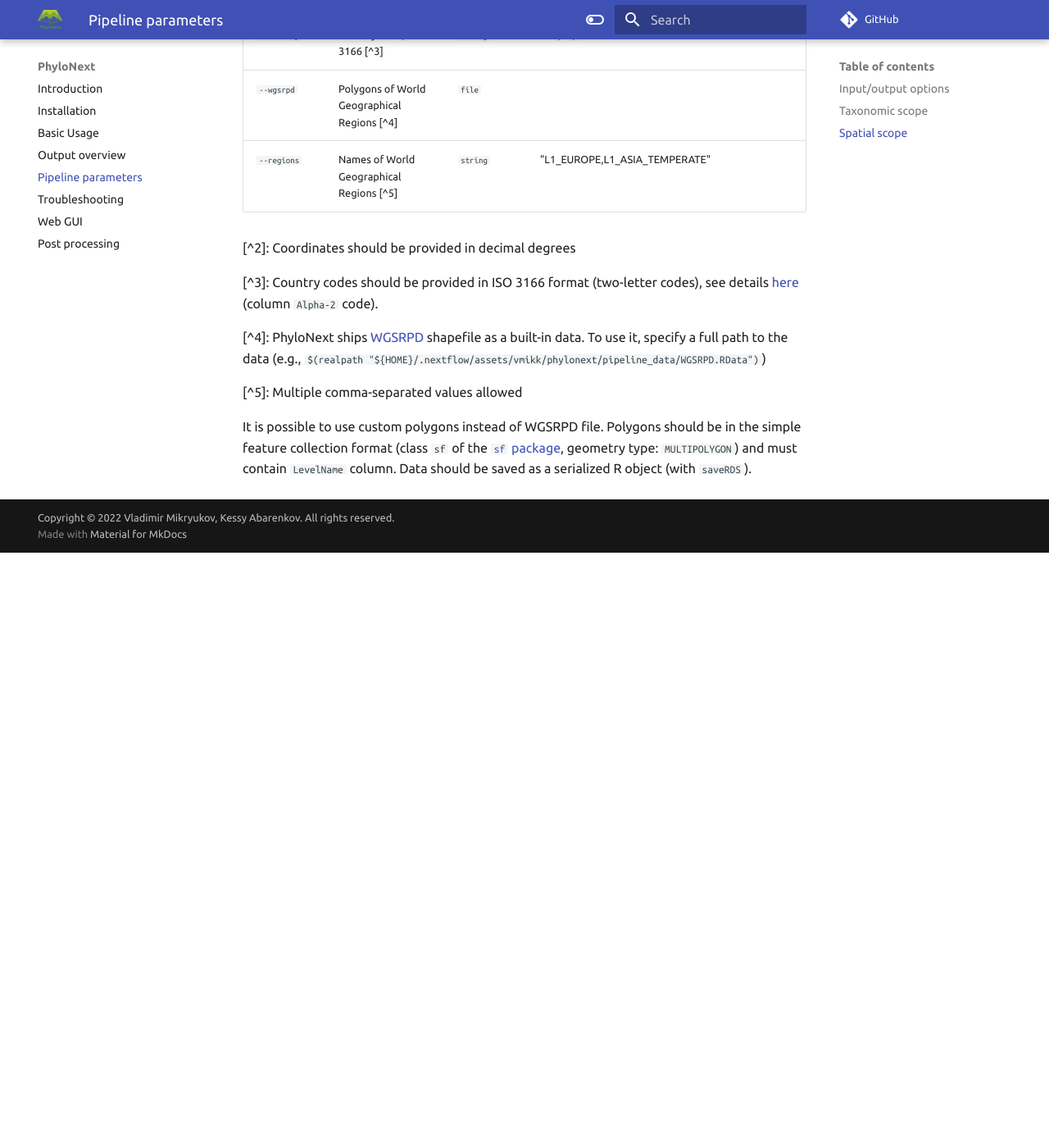
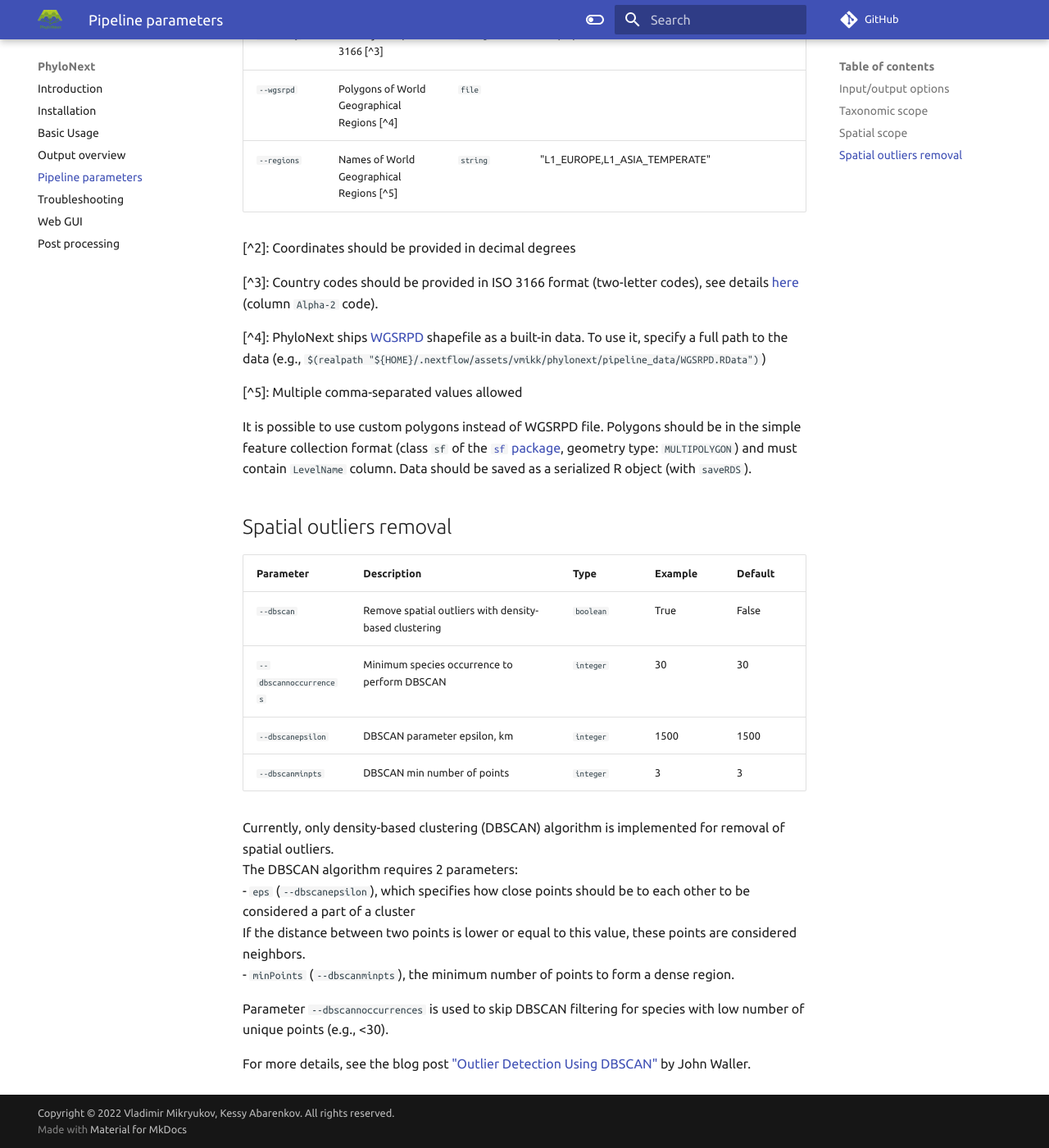
Before and after one commit to vmikk/phylonext_manual, an MkDocs documentation site: the page built from docs/parameters.md, in a window 1280 px wide and 1400 px high, scrolled down 2370 px. Shown: the whole window at 82% size. Built offline with MkDocs 1.6.1 and Material for MkDocs 9.7.7, drawn with Linux system fonts in a browser that asks for light colours; comment, search, counter and statistics services are not loaded; before the commit the page ends 3044 px from its top, so only the background shows below that.

Commit message:
params - Spatial outliers removal

```diff
--- a/docs/parameters.md
+++ b/docs/parameters.md
@@ -81,3 +81,22 @@ It is possible to use custom polygons instead of WGSRPD file.
 Polygons should be in the simple feature collection format (class `sf` of the [`sf` package](https://r-spatial.github.io/sf/),
 geometry type: `MULTIPOLYGON`) and must contain `LevelName` column.
 Data should be saved as a serialized R object (with `saveRDS`).
+
+## Spatial outliers removal
+
+| Parameter              | Description                                           | Type      | Example | Default |
+| ---------------------- | ----------------------------------------------------- | --------- | ------- | ------- |
+| `--dbscan`             | Remove spatial outliers with density-based clustering | `boolean` | True    | False   |
+| `--dbscannoccurrences` | Minimum species occurrence to perform DBSCAN          | `integer` | 30      | 30      |
+| `--dbscanepsilon`      | DBSCAN parameter epsilon, km                          | `integer` | 1500    | 1500    |
+| `--dbscanminpts`       | DBSCAN min number of points                           | `integer` | 3       | 3       |
+
+Currently, only density-based clustering (DBSCAN) algorithm is implemented for removal of spatial outliers.
+The DBSCAN algorithm requires 2 parameters:
+- `eps` (`--dbscanepsilon`), which specifies how close points should be to each other to be considered a part of a cluster
+  If the distance between two points is lower or equal to this value, these points are considered neighbors.
+- `minPoints` (`--dbscanminpts`), the minimum number of points to form a dense region.
+
+Parameter `--dbscannoccurrences` is used to skip DBSCAN filtering for species with low number of unique points (e.g., <30).
+
+For more details, see the blog post ["Outlier Detection Using DBSCAN"](https://data-blog.gbif.org/post/outlier-detection-using-dbscan/) by John Waller.
```
